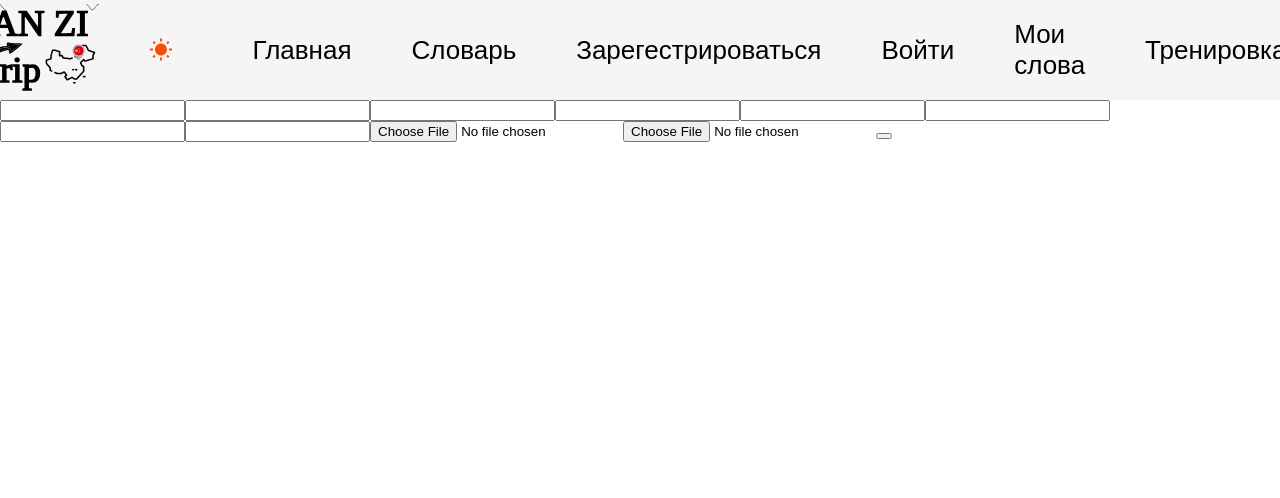
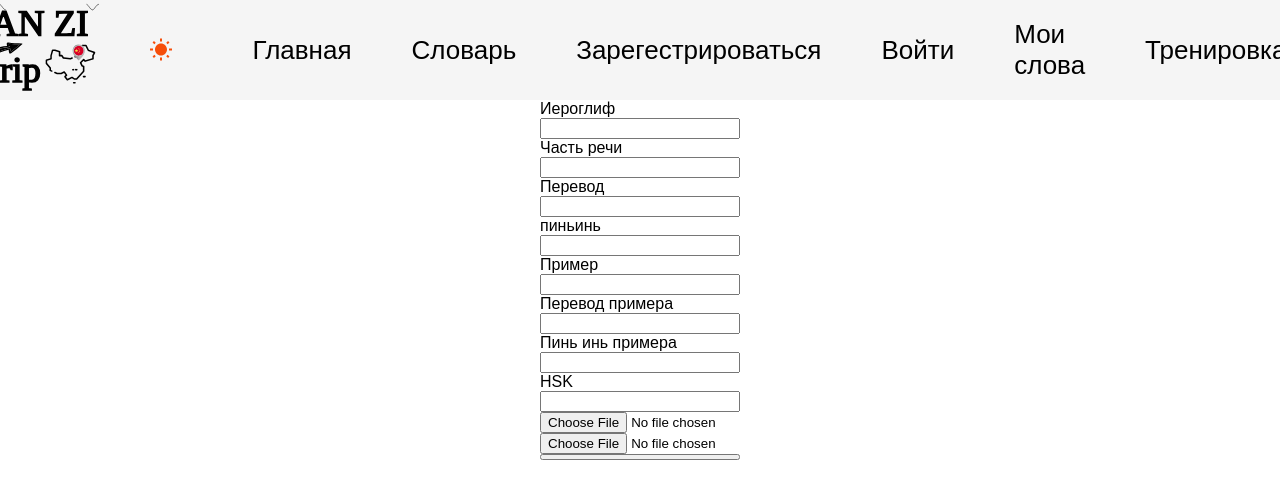
Before and after one commit to Kirill-jing/Chinese-language-learning-web-application-client-side-., a React (Create React App) app: page /admin in a window 1280 px wide. Shown: the top 498 px of the page. Built offline with nearby package versions, Linux system fonts and the light colour scheme.

Commit message:
lazy loading and spinner

```diff
--- a/src/App.js
+++ b/src/App.js
@@ -1,19 +1,20 @@
-import React, { Component } from "react";
+import React, { Component, Suspense } from "react";
 import { BrowserRouter, Route, Switch, Redirect } from "react-router-dom";
-import SignUp from "./Containers/SignUp";
+// import SignUp from "./Containers/SignUp";
 import Admin from "./Containers/Admin";
-import Dictionary from "./Containers/Dictionary";
+// import Dictionary from "./Containers/Dictionary";
 import { connect } from "react-redux";
-import LogIn from "./Containers/LogIn";
-import Cart from "./Containers/Cart";
+// import LogIn from "./Containers/LogIn";
+// import Cart from "./Containers/Cart";
 import Main from "./Containers/Main";
 import * as actionCreators from "./store/actions/actions";
 import style from "styled-components";
 import NavLinks from "./shared/Nav";
-import CharWord from "./Containers/Char-word";
-import Train from "./Containers/Train";
-import AudioChar from "./Containers/Audio-char";
-import Flip from "./Containers/Flip-cards";
+import CircularProgress from "@material-ui/core/CircularProgress";
+// import CharWord from "./Containers/Char-word";
+// import Train from "./Containers/Train";
+// import AudioChar from "./Containers/Audio-char";
+// import Flip from "./Containers/Flip-cards";
 
 let CustomMain = style.main`
 background:${(props) => (props.alt ? "#0F0D28 " : "white ")};
@@ -22,6 +23,15 @@ color:${(props) => (props.alt ? "white" : "black")};
 width:100%;
 height:100%;
 `;
+
+const CharWord = React.lazy(() => import("./Containers/Char-word"));
+const SignUp = React.lazy(() => import("./Containers/SignUp"));
+const LogIn = React.lazy(() => import("./Containers/LogIn"));
+const Dictionary = React.lazy(() => import("./Containers/Dictionary"));
+const Cart = React.lazy(() => import("./Containers/Cart"));
+const Train = React.lazy(() => import("./Containers/Train"));
+const AudioChar = React.lazy(() => import("./Containers/Audio-char"));
+const Flip = React.lazy(() => import("./Containers/Flip-cards"));
 
 class App extends Component {
   componentDidMount() {
@@ -57,6 +67,7 @@ class App extends Component {
               isAuth={this.props.isAuth}
               theme={(sun) => this.props.theme(sun)}
             />
+            <Suspense fallback={<CircularProgress />}>
               <Switch>
                 {red}
                 <Route path="/" exact component={Main}></Route>
@@ -65,13 +76,18 @@ class App extends Component {
                 <Route path="/cart" exact component={Cart}></Route>
                 <Route path="/login" exact component={LogIn}></Route>
                 <Route path="/dictionary" exact component={Dictionary}></Route>
-              <Route path="/dictionary/3" exact component={Dictionary}></Route>
+                <Route
+                  path="/dictionary/3"
+                  exact
+                  component={Dictionary}
+                ></Route>
                 <Route path="/char-word" exact component={CharWord}></Route>
                 <Route path="/word-char" exact component={CharWord}></Route>
                 <Route path="/audio-char" exact component={AudioChar}></Route>
                 <Route path="/train" exact component={Train}></Route>
                 <Route path="/flip-cards" exact component={Flip}></Route>
               </Switch>
+            </Suspense>
           </div>
         </BrowserRouter>
       </CustomMain>
--- a/src/Containers/Admin.js
+++ b/src/Containers/Admin.js
@@ -10,10 +10,17 @@ import { NavLink } from "react-router-dom";
 import * as actionCreators from "../store/actions/actions";
 import Button from "@material-ui/core/Button";
 
+const CustomDiv = style.div`
+  display:flex;
+  flex-direction:column;
+  width:200px;
+  justify-content:center;
+  margin:auto;
+`;
+
 class Admin extends Component {
   render() {
     return (
-      <div>
       <form
         onSubmit={(event) =>
           this.props.onPostResult(
@@ -31,31 +38,38 @@ class Admin extends Component {
           )
         }
       >
+        <CustomDiv>
+          <label>Иероглиф</label>
           <input
             type="text"
             value={this.props.name}
             onChange={(event) => this.props.nameHandler(event.target.value)}
           ></input>
+          <label>Часть речи</label>
           <input
             type="text"
             value={this.props.nameType}
             onChange={(event) => this.props.nameTypeHandler(event.target.value)}
           ></input>
+          <label>Перевод</label>
           <input
             type="text"
             value={this.props.nameTr}
             onChange={(event) => this.props.nameTrHandler(event.target.value)}
           ></input>
+          <label>пиньинь</label>
           <input
             type="text"
             value={this.props.pinin}
             onChange={(event) => this.props.pininHandler(event.target.value)}
           ></input>
+          <label>Пример</label>
           <input
             type="text"
             value={this.props.example}
             onChange={(event) => this.props.exampleHandler(event.target.value)}
           ></input>
+          <label>Перевод примера</label>
           <input
             type="text"
             value={this.props.exampleTr}
@@ -63,6 +77,7 @@ class Admin extends Component {
               this.props.exampleTrHandler(event.target.value)
             }
           ></input>
+          <label>Пинь инь примера</label>
           <input
             type="text"
             value={this.props.examplePinin}
@@ -70,6 +85,7 @@ class Admin extends Component {
               this.props.examplePininHandler(event.target.value)
             }
           ></input>
+          <label>HSK</label>
           <input
             type="text"
             value={this.props.type}
@@ -86,8 +102,8 @@ class Admin extends Component {
             onChange={(event) => this.props.audioHandler(event.target.files[0])}
           ></input>
           <button type="submit"></button>
+        </CustomDiv>
       </form>
-      </div>
     );
   }
 }
--- a/src/Containers/Char-word.js
+++ b/src/Containers/Char-word.js
@@ -60,17 +60,7 @@ class CharWord extends Component {
     return (
       <div>
         <AnimateDiv animate={this.props.anim}>
-          <Ques>
-            {this.props.myHistory.pathname === "/char-word"
-              ? this.props.cart.length > 0
-                ? numb.name
-                : " "
-              : this.props.myHistory.pathname === "/word-char"
-              ? this.props.cart.length > 0
-                ? numb.nameTr
-                : " "
-              : ""}
-          </Ques>
+          <Ques>{this.props.cart.length > 0 ? numb.name : " "}</Ques>
           <Inputs>
             {this.props.arr.map((el, i) => {
               let check =
```
Lines whose indentation alone changed are shown as unchanged.
